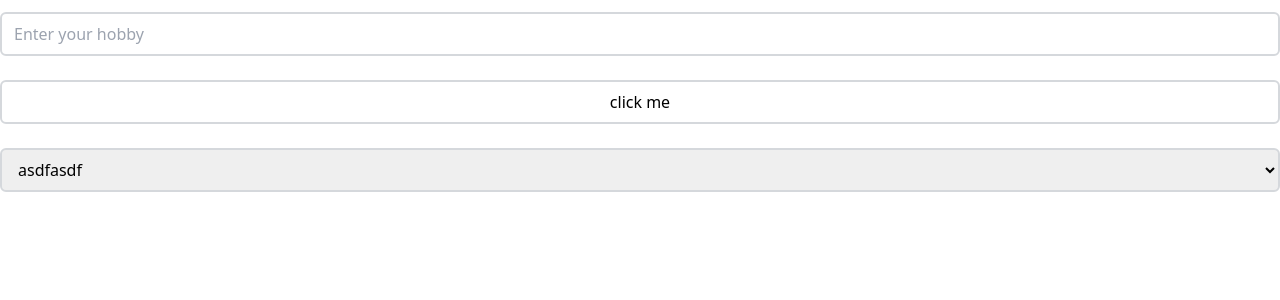
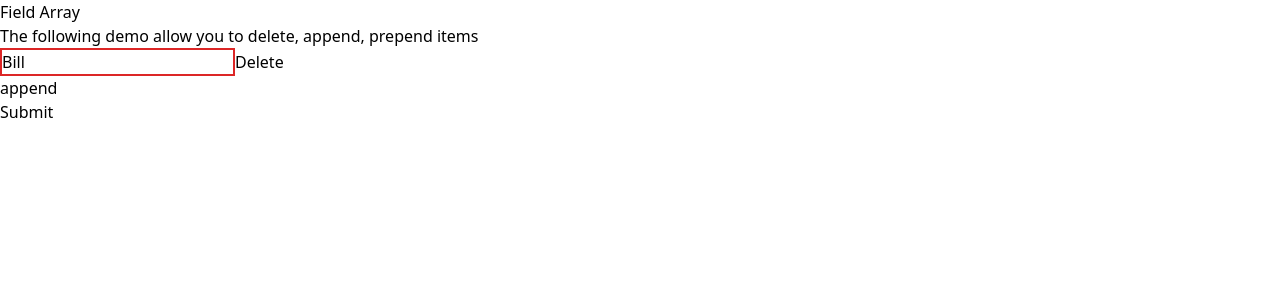
Before and after one commit to sarojghalan/ZOD-Form-Wizardy, a React (Vite) app: page / in a window 1280 px wide. Shown: the top 300 px of the page. Built offline with nearby package versions, Linux system fonts and the light colour scheme.

Commit message:
practicing useFieldArray - `React-hook-form`

```diff
--- a/src/App.tsx
+++ b/src/App.tsx
@@ -1,24 +1,64 @@
-import { MainInput } from "./components/InputFieldText";
-import Register from "./pages/register";
-import { TextField } from "./components/InputFieldText/textField";
+import { useFieldArray, useForm } from 'react-hook-form';
+import { z } from "zod";
+const schema = z.array(z.object({
+  userName:z.string().min(1,{message:"Required"}),
+  password: z.string().min(1,{message:"Required"}),
+}))
+
+type TypeSchema = z.infer<typeof schema>
 
 const App = () => {
+  const { register, control, handleSubmit} = useForm({
+    defaultValues: {
+      test: [{ firstName: "Bill", lastName: "Luo" }]
+    }
+  });
+  const {
+    fields,
+    append,
+    remove
+  } = useFieldArray({
+    control,
+    name: "test"
+  });
+
+  const onSubmit = (data:TypeSchema) => {
+    console.log(data)
+  }
+
   return (
     <>
-    <TextField  type="text" placeholder="Enter your hobby" />
-    <TextField asChild  type="submit">
-      <button >
-        click me
-      </button>
-    </TextField>
-    <TextField asChild  >
-      <select >
-        <option value="">asdfasdf</option>
-        <option value="">asdfasdf</option>
-        <option value="">asdfasdf</option>
-        <option value="">asdfasdf</option>
-      </select>
-    </TextField></>
+   <form onSubmit={handleSubmit(onSubmit as never)}>
+      <h1>Field Array </h1>
+      <p>The following demo allow you to delete, append, prepend items</p>
+        {fields.map((item, index) => {
+          return (
+            <div>
+              <div key={item.id}>
+              <input className='border-2 border-error'
+                {...register(`test.${index}.firstName`, { required: true })}
+              />
+              <button type="button" onClick={() => remove(index)}>
+                Delete
+              </button>
+            </div>
+            </div>
+          );
+        })}
+      <section>
+        <button
+          type="button"
+          onClick={() => {
+            append({ firstName: "", lastName: "appendLuo" });
+          }}
+        >
+          append
+        </button>
+      </section>
+
+      <input type="submit" />
+    </form>
+ </>
   )
 }
 
```
